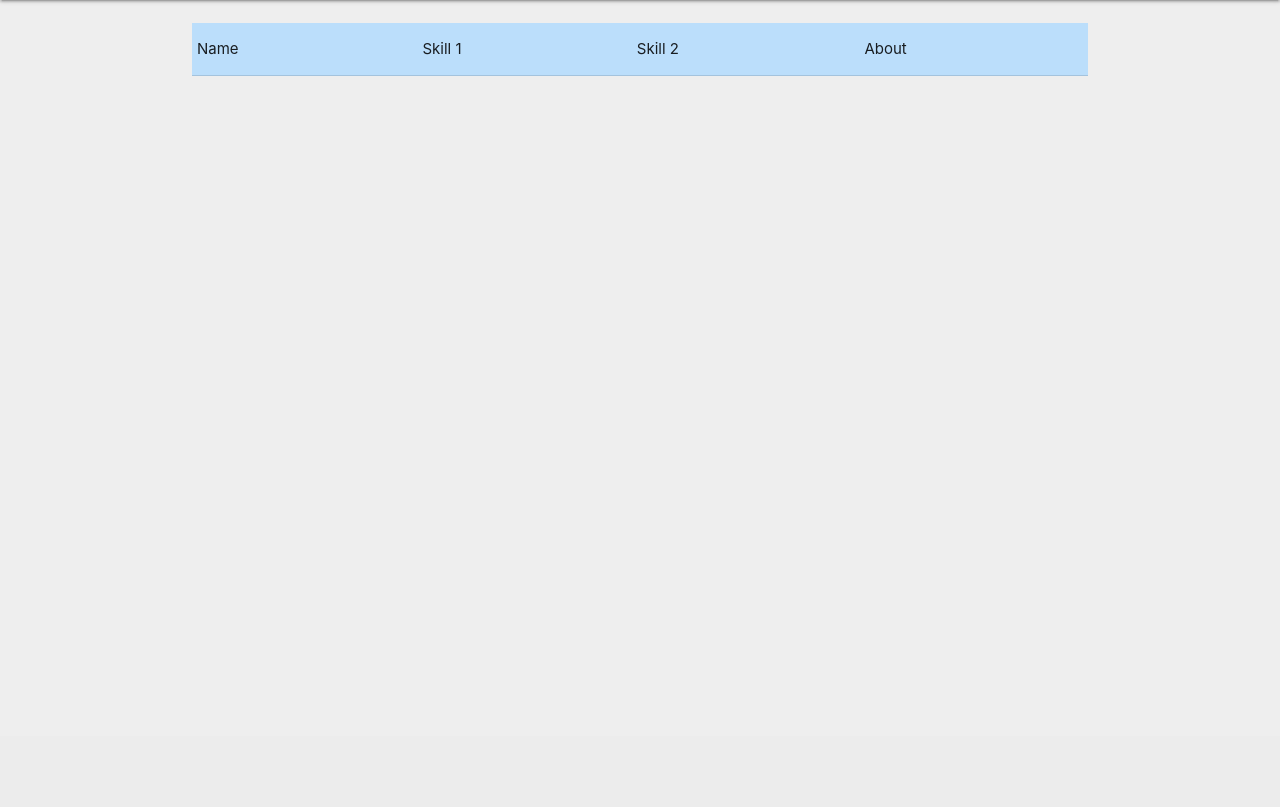
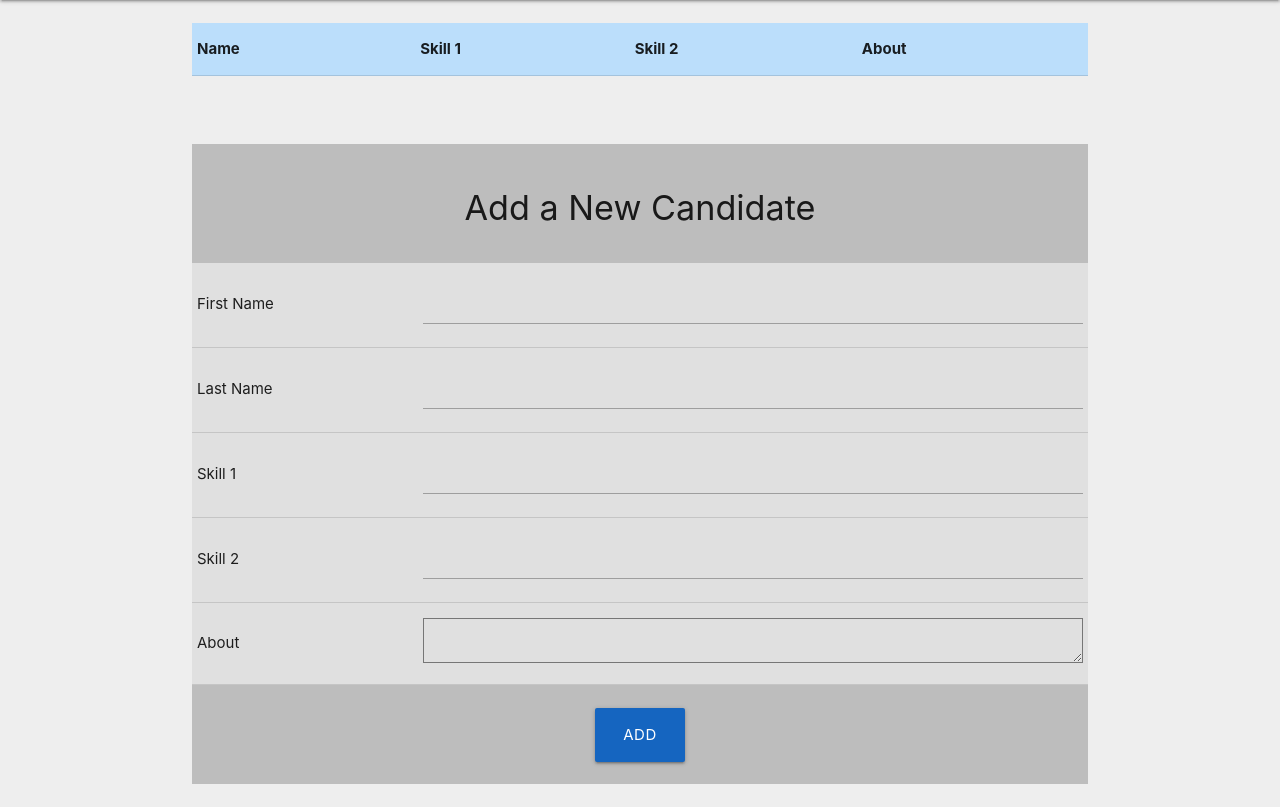
Before and after one commit to nayan2000/Recruitments-Portal, a Django app: page /recportal/candidates/ in a window 1280 px wide. Shown: the part 64-871 px from the top of the page. Before the commit the page ends 140 px from the top, so only its background shows below. Run offline with Django 3.2, Linux system fonts and the light colour scheme; the visitor is signed in with stand-in values (Sample User, id 1); data that the repository does not hold is empty.

Commit message:
Candidate Addition form complete.

```diff
--- /dev/null
+++ b/Base/Base/requirements.txt
@@ -0,0 +1,5 @@
+Django==1.11
+et-xmlfile==1.0.1
+jdcal==1.4
+openpyxl==2.5.3
+pytz==2018.4
--- a/Base/recportal/templates/recportal/candidates.html
+++ b/Base/recportal/templates/recportal/candidates.html
@@ -2,6 +2,15 @@
 
 {% block title %}
   <title> Recruitments Portal -- Candidates </title>
+  <style>
+  .txtar
+    {
+      height: 50px;
+      width: 500px;
+      resize: both;
+      background-color: #f5f5f5;
+    }
+  </style>
 {% endblock %}
 
 {% block content %}
@@ -12,10 +21,10 @@
       <table>
 
         <tr>
-          <td colspan="2"> Name </td>
-          <td> Skill 1 </td>
-          <td> Skill 2 </td>
-          <td> About </td>
+          <td colspan="2"><b> Name </b></td>
+          <td><b> Skill 1 </b></td>
+          <td><b> Skill 2 </b></td>
+          <td><b> About </b></td>
         </tr>
 
         {% for candidate in data %}
@@ -27,7 +36,71 @@
         </tr>
         {% endfor %}
 
-      <table>
+      </table>
     </div>
 
+    <br><br>
+
+    {% if messages %}
+          {% for message in messages %}{% if forloop.counter == 1 %}
+            <div class="center-align">
+              {% if message.tags == 'error' %}
+                <p class="red-text"><i> {{ message }} </i></p>
+              {% elif message.tags == 'info' %}
+                <p class="green-text"><i> {{ message }} </i></p>
+              {% endif %}
+            </div>
+            {% endif %}{% endfor %}
+    {% endif %}
+
+    <br>
+
+    <div class="container center-align grey lighten-1">
+      <br>
+      <h4 class="center-align"> Add a New Candidate </h3>
+      <br>
+      <form method="post" action="{% url 'recportal:candidates' %}" id="newcandidate">
+        {% csrf_token %}
+        <table class="grey lighten-2">
+
+          <tr>
+            <td> First Name </td>
+            <td> <input type="text" name="first_name" maxlength="50" required /> </td>
+          </tr>
+
+          <tr>
+            <td> Last Name </td>
+            <td> <input type="text" name="last_name" maxlength="50" required /> </td>
+          </tr>
+
+          <tr>
+            <td> Skill 1 </td>
+            <td> <input type="text" name="skill1" maxlength="100" /> </td>
+          </tr>
+
+          <tr>
+            <td> Skill 2 </td>
+            <td> <input type="text" name="skill2" maxlength="100" /> </td>
+          </tr>
+
+          <tr>
+            <td> About </td>
+            <td> <textarea form="newcandidate" name="about" /></textarea> </td>
+          </tr>
+
+        </table>
+
+      <br>
+
+      <div class="center-align">
+        <input type="submit" class="btn-large blue darken-3" value="Add" />
+      </div>
+
+      <br>
+
+      </form>
+    </div>
+
+    <br>
+
 {% endblock %}
--- a/Base/recportal/views.py
+++ b/Base/recportal/views.py
@@ -19,6 +19,32 @@ def Candidates(request):
         context = {}
         context['data'] = Candidate.objects.all()
         return render(request, 'recportal/candidates.html', context)
+
+    if request.method == 'POST':
+        data = request.POST
+        try:
+            first_name = data['first_name']
+            last_name = data['last_name']
+            try:
+                skill1 = data['skill1']
+            except:
+                skill1 = ''
+            try:
+                skill2 = data['skill2']
+            except:
+                skill2 = ''
+            try:
+                about = data['about']
+            except:
+                about = ''
+
+        except:
+            messages.add_message(request, messages.ERROR, 'essential data missing.')
+            return redirect('recportal:candidates')
+
+        Candidate.objects.create(first_name=first_name, last_name=last_name, skill1=skill1, skill2=skill2, about=about ,approved=False)
+        messages.add_message(request, messages.INFO, 'candidate successfully created!')
+        return redirect('recportal:candidates')
 
     else:
         return JsonResponse({'error_message':'Invalid request method.'})
```
Also changed, not shown: Base/recportal/templates/recportal/mycandidates.html (+4 -4 lines), Base/recportal/templates/recportal/mypitches.html (+10 -10 lines), Base/recportal/templates/recportal/pitches.html (+11 -12 lines).
